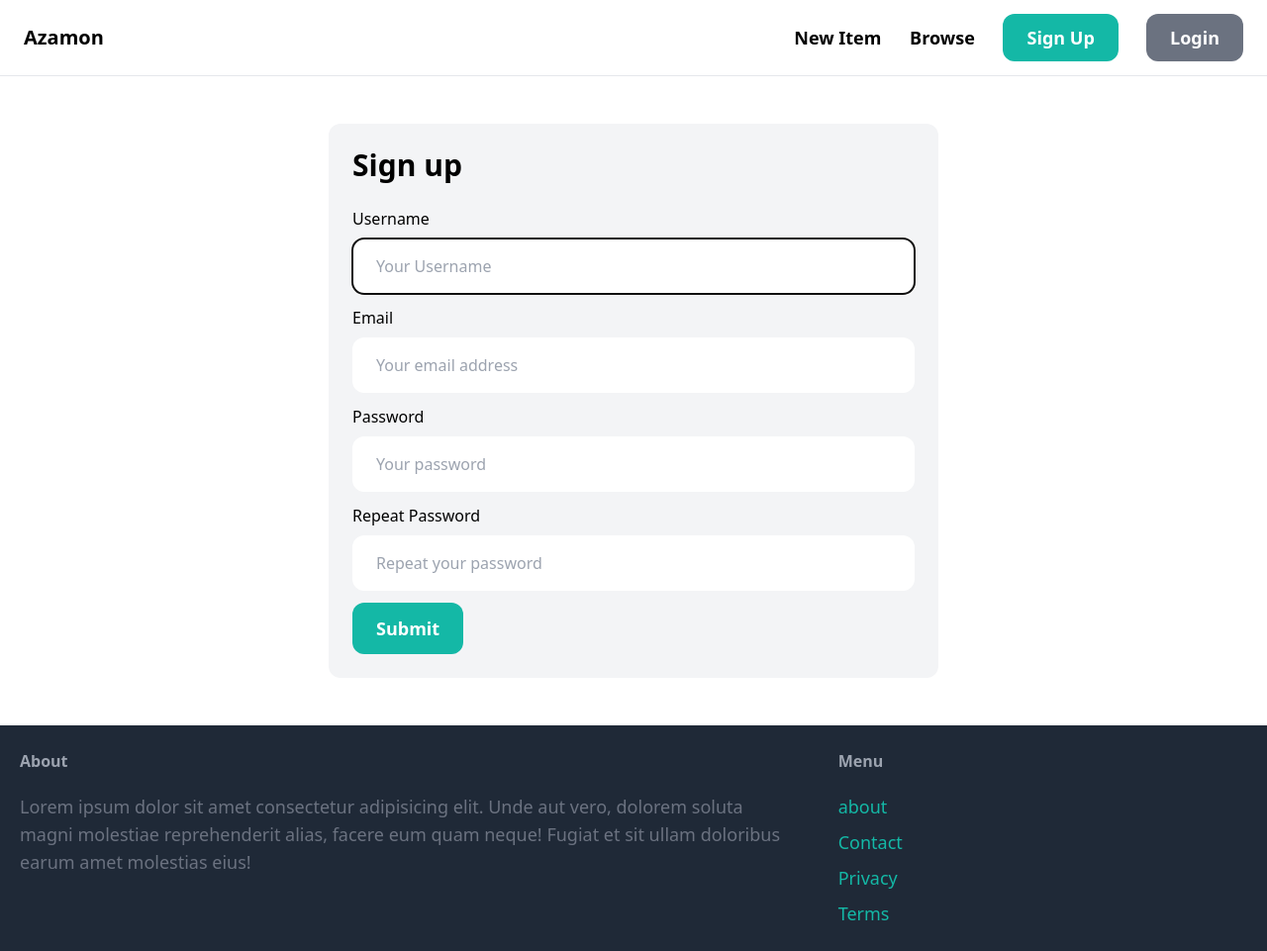
After one commit to CheesyChilly/Online-MarketPlace_Django, a Django app: page /signup/ in a window 1280 px wide. The commit adds this page. Shown: the whole page at 99% size. Run offline with Django 5.2, Linux system fonts and the light colour scheme; some libraries are stand-ins or nearby versions.

Commit message:
update code

```diff
--- /dev/null
+++ b/OnlineMarket/core/forms.py
@@ -0,0 +1,26 @@
+from django import forms
+from django.contrib.auth.forms import UserCreationForm
+from django.contrib.auth.models import User
+
+
+class SignupForm(UserCreationForm):
+    class Meta:
+        model = User
+        fields = ('username', 'email', 'password1', 'password2')
+
+    username = forms.CharField(widget=forms.TextInput(attrs={
+        'placeholder': 'Your Username',
+        'class': 'w-full py-4 px-6 rounded-xl'
+    }))
+    email = forms.CharField(widget=forms.EmailInput(attrs={
+        'placeholder': 'Your email address',
+        'class': 'w-full py-4 px-6 rounded-xl'
+    }))
+    password1 = forms.CharField(widget=forms.PasswordInput(attrs={
+        'placeholder': 'Your password',
+        'class': 'w-full py-4 px-6 rounded-xl'
+    }))
+    password2 = forms.CharField(widget=forms.PasswordInput(attrs={
+        'placeholder': 'Repeat your password',
+        'class': 'w-full py-4 px-6 rounded-xl'
+    }))
--- a/OnlineMarket/core/templates/core/base.html
+++ b/OnlineMarket/core/templates/core/base.html
@@ -19,7 +19,7 @@
 					Browse
 				</a>
 				<a
-					href="#"
+					href="{%url 'core:signup'%}"
 					class="px-6 py-3 text-lg font-semibold bg-teal-500 text-white rounded-xl hover:bg-teal-700"
 					>Sign Up</a
 				>
--- /dev/null
+++ b/OnlineMarket/core/templates/core/signup.html
@@ -0,0 +1,38 @@
+{% extends 'core/base.html'%} {%block title%}Sign up{%endblock%} {%block content%}
+<div class="w-1/2 my-6 mx-auto p-6 bg-gray-100 rounded-xl">
+	<h1 class="mb-6 text-3xl font-semibold">Sign up</h1>
+	<form action="." method="post">
+		{%csrf_token%}
+		<div class="mb-3">
+			<label class="inline-block mb-2">Username</label><br />
+			{{form.username}}
+		</div>
+		<div class="mb-3">
+			<label class="inline-block mb-2">Email</label><br />
+			{{form.email}}
+		</div>
+		<div class="mb-3">
+			<label class="inline-block mb-2">Password</label><br />
+			{{form.password1}}
+		</div>
+		<div class="mb-3">
+			<label class="inline-block mb-2">Repeat Password</label><br />
+			{{form.password2}}
+		</div>
+
+		{%if from.errors or form.non_field_errors%}
+		<div class="mb-3 p-6 bg-red-100 rounded-xl">
+			{% for field in form %}
+                {{field.errors}}
+            {%endfor%}
+			{{form.non_field_errors}}
+		</div>
+		{%endif%}
+
+		<button
+			class="py-3 px-6 text-lg bg-teal-500 hover:bg-teal-700 rounded-xl text-white font-semibold">
+			Submit
+		</button>
+	</form>
+</div>
+{%endblock%}
--- a/OnlineMarket/core/urls.py
+++ b/OnlineMarket/core/urls.py
@@ -7,4 +7,5 @@ app_name = 'core'
 urlpatterns = [
     path('', views.index, name='index'),
     path("contact/", views.contact, name="contact"),
+    path('signup/', views.signup, name="signup")
 ]
--- a/OnlineMarket/core/views.py
+++ b/OnlineMarket/core/views.py
@@ -1,8 +1,10 @@
-from django.shortcuts import render
+from django.shortcuts import render, redirect
 from item.models import Category, Item
+from .forms import SignupForm
+
+# Create your views here.
 
 
-# Create your views here.
 def index(request):
     items = Item.objects.filter(is_sold=False)[0:6]
     categories = Category.objects.all()
@@ -14,3 +16,16 @@ def index(request):
 
 def contact(request):
     return render(request, "core/contact.html")
+
+
+def signup(request):
+    if request.method == 'POST':
+        form = SignupForm(request.POST)
+        if form.is_valid():
+            form.save()
+            return redirect('/login/')
+    else:
+        form = SignupForm()
+    return render(request, 'core/signup.html', {
+        'form': form
+    })
```
Also changed, not shown: OnlineMarket/item/migrations/0003_alter_item_options.py (added).
